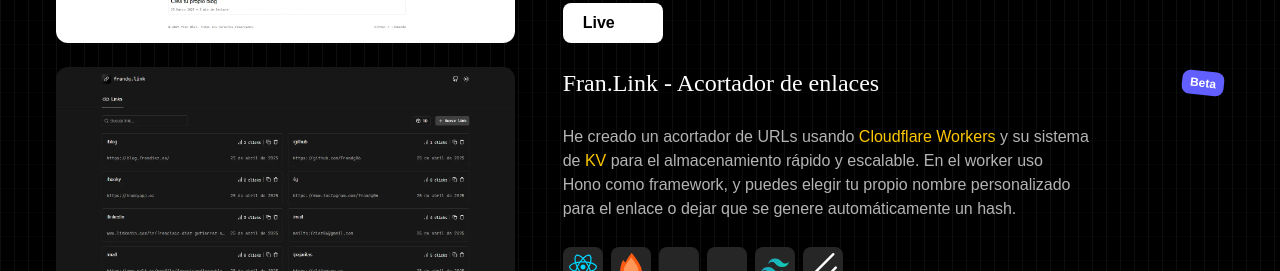
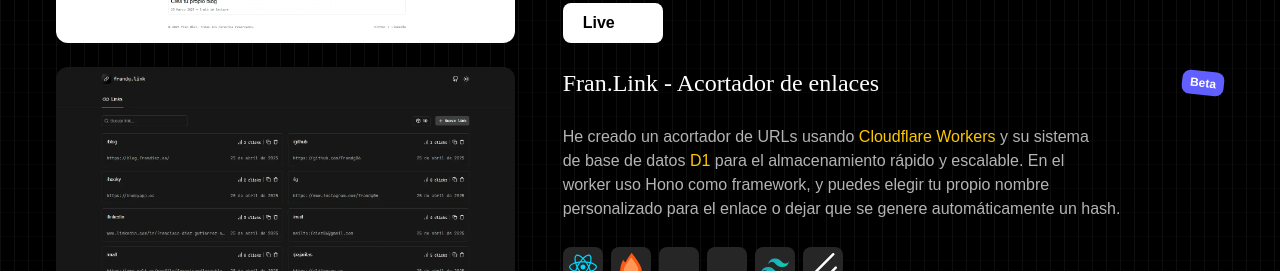
Before and after one commit to Frandg06/PorfolioReact, a React (Vite) app: page / in a window 1280 px wide. Shown: the part 2140-2411 px from the top of the page. Built offline with nearby package versions, Linux system fonts and the light colour scheme; some icons are missing; a web font is replaced by a local one.

Commit message:
🐛 fix(data): actualizar descripción del acortador de enlaces para reflejar cambios en la base de datos

```diff
--- a/src/assets/data.js
+++ b/src/assets/data.js
@@ -99,7 +99,7 @@
     {
       title: 'Fran.Link - Acortador de enlaces',
       label: 'Beta',
-      desc: 'He creado un acortador de URLs usando <span className="text-highlighted">Cloudflare Workers</span> y su sistema de <span className="text-highlighted">KV</span> para el almacenamiento rápido y escalable. En el worker uso <span className="yellow-400">Hono</span> como framework, y puedes elegir tu propio nombre personalizado para el enlace o dejar que se genere automáticamente un hash.',
+      desc: 'He creado un acortador de URLs usando <span className="text-highlighted">Cloudflare Workers</span> y su sistema de base de datos <span className="text-highlighted">D1</span> para el almacenamiento rápido y escalable. En el worker uso <span className="yellow-400">Hono</span> como framework, y puedes elegir tu propio nombre personalizado para el enlace o dejar que se genere automáticamente un hash.',
       url: 'https://app.frandg.link',
       github: 'https://frandg.link/git-link',
       images: [
```
